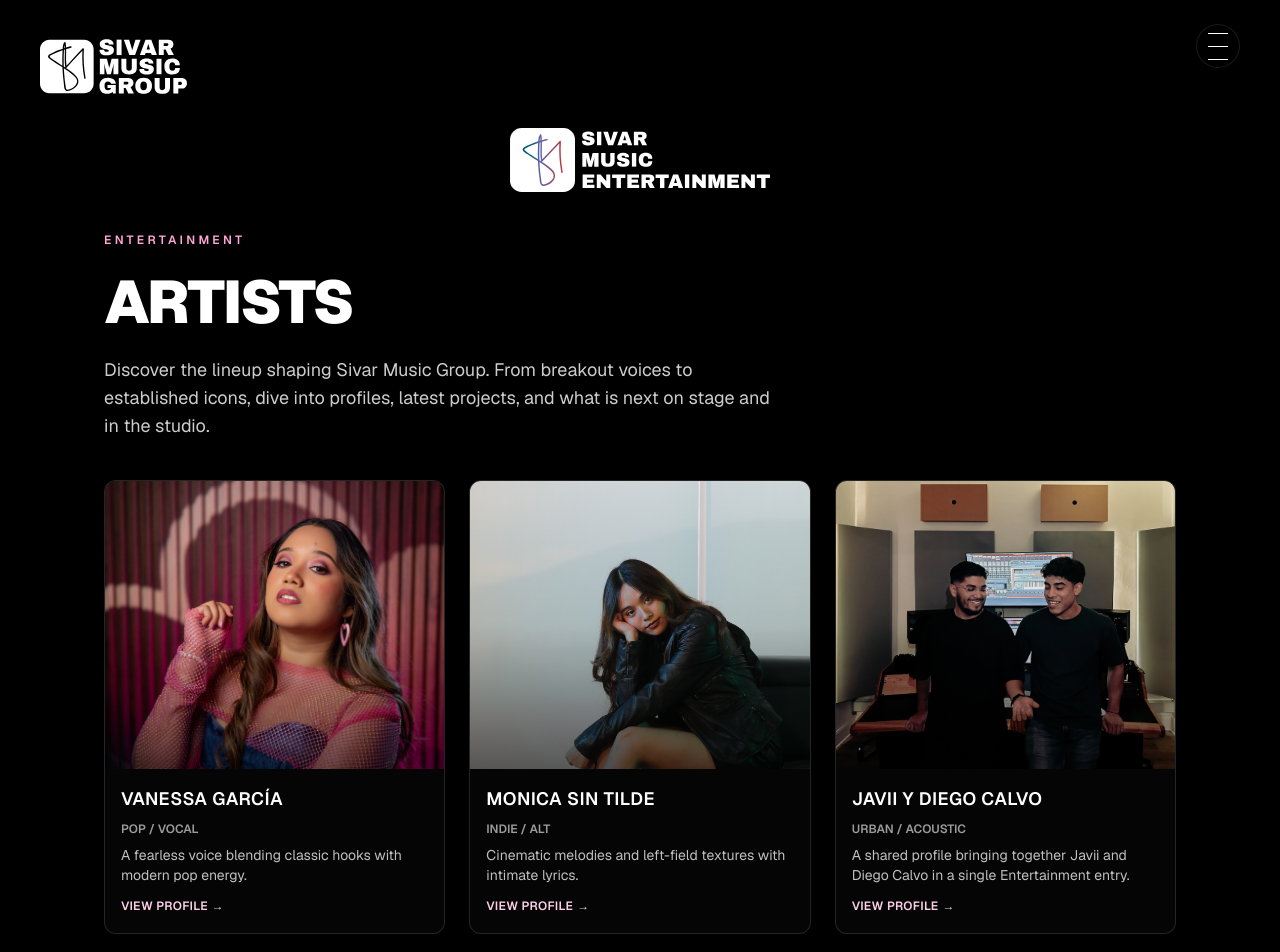
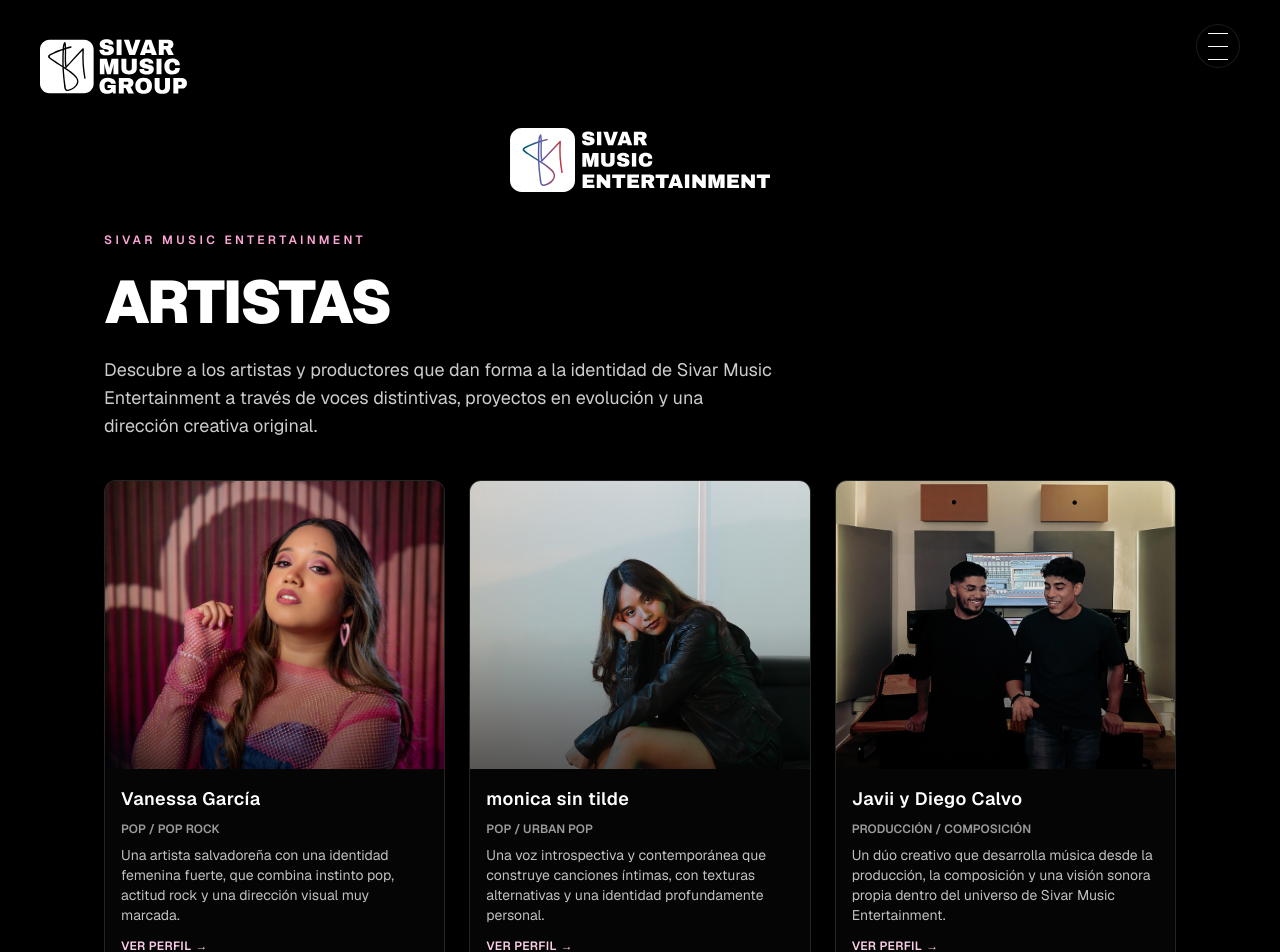
Before and after one commit to sivarmusic/sivar-music-web, a Next.js app: page /artists in a window 1280 px wide. Shown: the top 952 px of the page. Built offline with nearby package versions, Linux system fonts and the light colour scheme.

Commit message:
profiles

```diff
--- a/app/artists/[slug]/page.tsx
+++ b/app/artists/[slug]/page.tsx
@@ -1,18 +1,22 @@
+import Image from "next/image";
 import Link from "next/link";
 import { notFound } from "next/navigation";
 import HeaderNav from "../../components/HeaderNav";
 import { artists } from "../../data/artists";
 
-type Params = {
+type ArtistPageProps = {
+  params: Promise<{
     slug: string;
+  }>;
 };
 
 export function generateStaticParams() {
   return artists.map((artist) => ({ slug: artist.slug }));
 }
 
-export default function ArtistDetailPage({ params }: { params: Params }) {
-  const artist = artists.find((item) => item.slug === params.slug);
+export default async function ArtistDetailPage({ params }: ArtistPageProps) {
+  const { slug } = await params;
+  const artist = artists.find((item) => item.slug === slug);
 
   if (!artist) {
     notFound();
@@ -20,35 +24,80 @@
 
   return (
     <main className="relative min-h-screen overflow-hidden bg-black text-white">
-      <div className={`absolute inset-0 bg-gradient-to-br ${artist?.accent} opacity-15`} />
+      <div className={`absolute inset-0 bg-gradient-to-br ${artist.accent} opacity-15`} />
       <div className="absolute inset-0 bg-black/80" />
+      <div className="absolute inset-0 bg-[radial-gradient(circle_at_top,rgba(255,255,255,0.08),transparent_32%),linear-gradient(180deg,rgba(0,0,0,0.1),rgba(0,0,0,0.62)_48%,rgba(0,0,0,0.88)_100%)]" />
 
       <HeaderNav />
 
-      <div className="relative z-10 mx-auto flex min-h-screen w-full max-w-5xl flex-col gap-10 px-6 pb-16 pt-28 md:px-10 md:pt-32">
-        <div className="space-y-4">
+      <div className="relative z-10 mx-auto flex min-h-screen w-full max-w-6xl flex-col gap-10 px-6 pb-16 pt-28 md:px-10 md:gap-14 md:pt-32">
+        <section className="grid gap-8 lg:grid-cols-[minmax(0,0.95fr)_minmax(320px,0.82fr)] lg:items-end">
+          <div className="space-y-5 md:space-y-6">
             <p className="text-xs font-semibold uppercase tracking-[0.28em] text-pink-300">
-            Entertainment
+              SIVAR MUSIC ENTERTAINMENT
             </p>
-          <h1 className="text-4xl font-black uppercase leading-none tracking-tight md:text-6xl">
-            {artist?.name}
+            <div className="space-y-3">
+              <h1 className="text-4xl font-black leading-none tracking-tight md:text-6xl">
+                {artist.name}
               </h1>
-          <p className="text-sm font-semibold uppercase text-white/70">{artist?.genre}</p>
+              <p className="text-sm font-semibold uppercase tracking-[0.22em] text-white/68">
+                {artist.genre}
+              </p>
             </div>
-
-        <div className="rounded-xl border border-white/10 bg-white/5 p-6 shadow-lg backdrop-blur">
-          <p className="text-base text-white/80">{artist?.summary}</p>
-          <p className="mt-4 text-sm text-white/60">
-            Full profile will live here once assets and bios are ready.
+            <p className="max-w-2xl text-base leading-relaxed text-white/80 md:text-lg">
+              {artist.summary}
             </p>
           </div>
 
+          <div className="relative overflow-hidden rounded-[1.75rem] border border-white/10 bg-white/5 shadow-[0_18px_48px_rgba(0,0,0,0.35)]">
+            <div className="relative aspect-[4/5] w-full">
+              <Image
+                src={artist.menuImage}
+                alt={artist.name}
+                fill
+                priority
+                sizes="(min-width: 1024px) 34vw, 92vw"
+                className={`object-cover ${artist.menuImageClassName ?? "object-center"}`}
+              />
+              <div className="absolute inset-0 bg-gradient-to-t from-black/40 via-transparent to-transparent" />
+            </div>
+          </div>
+        </section>
+
+        <section className="grid gap-8 border-t border-white/10 pt-8 md:grid-cols-[minmax(0,1fr)_minmax(260px,0.62fr)] md:pt-10">
+          <div className="space-y-5 rounded-[1.5rem] border border-white/10 bg-white/5 p-6 backdrop-blur-md md:p-8">
+            <p className="text-[0.7rem] font-semibold uppercase tracking-[0.28em] text-white/45">
+              Perfil
+            </p>
+            <div className="space-y-4 text-sm leading-relaxed text-white/78 md:text-base">
+              {artist.profileParagraphs.map((paragraph) => (
+                <p key={paragraph}>{paragraph}</p>
+              ))}
+            </div>
+          </div>
+
+          <div className="space-y-5 rounded-[1.5rem] border border-white/10 bg-white/5 p-6 backdrop-blur-md md:p-8">
+            <p className="text-[0.7rem] font-semibold uppercase tracking-[0.28em] text-white/45">
+              Claves
+            </p>
+            <div className="flex flex-wrap gap-3">
+              {artist.profileHighlights.map((highlight) => (
+                <span
+                  key={highlight}
+                  className="inline-flex items-center rounded-full border border-white/12 bg-white/6 px-4 py-2 text-[0.7rem] font-semibold uppercase tracking-[0.22em] text-white/72"
+                >
+                  {highlight}
+                </span>
+              ))}
+            </div>
             <Link
               href="/artists"
-          className="inline-flex w-fit items-center gap-2 rounded-full border border-white/15 bg-white/5 px-4 py-2 text-xs font-semibold uppercase tracking-wide text-white transition hover:border-white/35 hover:bg-white/10"
+              className="inline-flex w-fit items-center gap-2 rounded-full border border-white/15 bg-white/5 px-4 py-2 text-xs font-semibold uppercase tracking-[0.22em] text-white transition hover:border-white/35 hover:bg-white/10"
             >
-          ← Back to artists
+              ← Volver a artistas
             </Link>
+          </div>
+        </section>
       </div>
     </main>
   );
--- a/app/artists/page.tsx
+++ b/app/artists/page.tsx
@@ -23,14 +23,15 @@
 
         <section className="max-w-3xl space-y-4 md:space-y-6">
           <p className="text-xs font-semibold uppercase tracking-[0.28em] text-pink-300">
-            Entertainment
+            SIVAR MUSIC ENTERTAINMENT
           </p>
           <h1 className="text-4xl font-black uppercase leading-none tracking-tight drop-shadow-[0_6px_16px_rgba(0,0,0,0.45)] md:text-6xl">
-            Artists
+            ARTISTAS
           </h1>
           <p className="max-w-2xl text-base text-white/80 md:text-lg">
-            Discover the lineup shaping Sivar Music Group. From breakout voices to established icons,
-            dive into profiles, latest projects, and what is next on stage and in the studio.
+            Descubre a los artistas y productores que dan forma a la identidad de
+            Sivar Music Entertainment a través de voces distintivas, proyectos en
+            evolución y una dirección creativa original.
           </p>
         </section>
 
@@ -54,11 +55,11 @@
                 <div className="absolute inset-0 bg-gradient-to-t from-black/55 via-black/10 to-transparent" />
               </div>
               <div className="space-y-2 bg-black/60 px-4 py-4">
-                <h3 className="text-lg font-semibold uppercase tracking-wide">{artist.name}</h3>
+                <h3 className="text-lg font-semibold tracking-wide">{artist.name}</h3>
                 <p className="text-xs font-semibold uppercase text-white/60">{artist.genre}</p>
                 <p className="text-sm text-white/75">{artist.summary}</p>
                 <span className="inline-flex items-center gap-1 text-xs font-semibold uppercase tracking-wide text-pink-200">
-                  View profile
+                  Ver perfil
                   <span aria-hidden>→</span>
                 </span>
               </div>
--- a/app/data/artists.ts
+++ b/app/data/artists.ts
@@ -6,35 +6,69 @@
   menuImageClassName?: string;
   summary: string;
   accent: string;
+  profileParagraphs: string[];
+  profileHighlights: string[];
 };
 
 export const artists: Artist[] = [
   {
     name: "Vanessa García",
     slug: "vanessa-garcia",
-    genre: "Pop / Vocal",
+    genre: "POP / POP ROCK",
     menuImage: encodeURI("/MENU-PICS/VANESSA GARCIA MENU.jpeg"),
     menuImageClassName: "object-[center_20%]",
-    summary: "A fearless voice blending classic hooks with modern pop energy.",
+    summary:
+      "Una artista salvadoreña con una identidad femenina fuerte, que combina instinto pop, actitud rock y una dirección visual muy marcada.",
     accent: "from-rose-500 via-orange-400 to-amber-300",
+    profileParagraphs: [
+      "Vanessa García es una artista salvadoreña con una identidad femenina fuerte, donde conviven el instinto pop, la actitud rock y una dirección visual claramente definida.",
+      "Su propuesta se mueve entre presencia, sensibilidad y carácter, construyendo una narrativa artística que se sostiene tanto en la canción como en la imagen.",
+      "Dentro de Sivar Music Entertainment, su perfil se entiende como una voz con personalidad propia, pensada para crecer desde una dirección creativa coherente y contemporánea.",
+    ],
+    profileHighlights: [
+      "Identidad femenina fuerte",
+      "Instinto pop con actitud rock",
+      "Dirección visual muy marcada",
+    ],
   },
   {
-    name: "Monica Sin Tilde",
+    name: "monica sin tilde",
     slug: "monica-sin-tilde",
-    genre: "Indie / Alt",
+    genre: "POP / URBAN POP",
     menuImage: encodeURI("/MENU-PICS/MONICA SIN TILDE MENU.jpg"),
     menuImageClassName: "object-[center_18%]",
-    summary: "Cinematic melodies and left-field textures with intimate lyrics.",
+    summary:
+      "Una voz introspectiva y contemporánea que construye canciones íntimas, con texturas alternativas y una identidad profundamente personal.",
     accent: "from-indigo-500 via-purple-500 to-pink-400",
+    profileParagraphs: [
+      "monica sin tilde es una voz introspectiva y contemporánea que trabaja desde la intimidad, el detalle y una identidad profundamente personal.",
+      "Sus canciones parten de emociones cercanas y se abren a texturas alternativas que le dan un tono actual, sensible y honesto.",
+      "Dentro de Sivar Music Entertainment, su perfil se desarrolla desde una visión artística enfocada en construir un universo propio, delicado pero definido.",
+    ],
+    profileHighlights: [
+      "Canciones íntimas",
+      "Texturas alternativas",
+      "Identidad profundamente personal",
+    ],
   },
   {
     name: "Javii y Diego Calvo",
     slug: "javii-diego-calvo",
-    genre: "Urban / Acoustic",
+    genre: "PRODUCCIÓN / COMPOSICIÓN",
     menuImage: encodeURI("/MENU-PICS/JAVII DIEGO MENU.jpg"),
     menuImageClassName: "object-center",
     summary:
-      "A shared profile bringing together Javii and Diego Calvo in a single Entertainment entry.",
+      "Un dúo creativo que desarrolla música desde la producción, la composición y una visión sonora propia dentro del universo de Sivar Music Entertainment.",
     accent: "from-teal-400 via-cyan-400 to-amber-300",
+    profileParagraphs: [
+      "Javii y Diego Calvo conforman un perfil compartido centrado en la producción y la composición como punto de partida creativo.",
+      "Su trabajo se desarrolla desde una visión sonora propia, donde las ideas toman forma a través de decisiones de estructura, atmósfera y dirección musical.",
+      "Dentro de Sivar Music Entertainment, este dúo representa una búsqueda enfocada en crear música con identidad, criterio y una sensibilidad contemporánea.",
+    ],
+    profileHighlights: [
+      "Producción y composición",
+      "Visión sonora propia",
+      "Búsqueda contemporánea con identidad",
+    ],
   },
 ];
```
Lines whose indentation alone changed are shown as unchanged.
